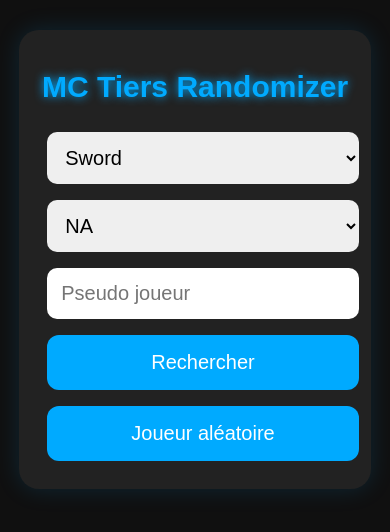
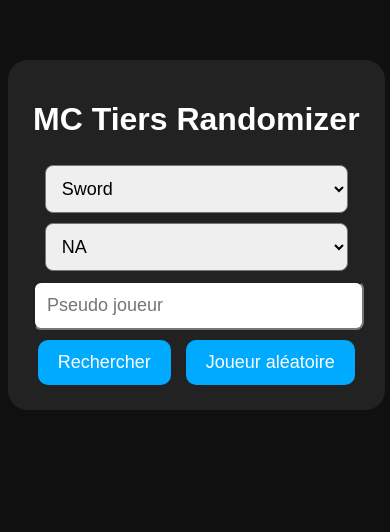
Before and after one commit to knockbacktwo/mctiers_randomizer, a Flask app: page / in a window 390 px wide. Shown: the top 532 px of the page. Run offline with Flask 3, Linux system fonts and the light colour scheme.

Commit message:
Update style.css

```diff
--- a/static/style.css
+++ b/static/style.css
@@ -1,351 +1,204 @@
-/* =========================
-   GLOBAL
-========================= */
-
-* {
-    box-sizing: border-box;
-}
-
-
 body {
 
-    background: #101010;
-    color: white;
+    background:#101010;
 
-    font-family: Arial, Helvetica, sans-serif;
+    color:white;
 
-    text-align: center;
+    font-family:Arial, sans-serif;
 
-    margin: 0;
-    padding: 0;
-
-}
-
-
-/* =========================
-   CONTAINER
-========================= */
-
-.container {
-
-    width: 90%;
-    max-width: 450px;
-
-    margin: 60px auto;
-
-    background: #222;
-
-    padding: 30px;
-
-    border-radius: 20px;
-
-    box-shadow:
-        0 0 25px rgba(0,170,255,0.15);
-
-    animation: fadeContainer 0.6s ease;
-
-}
-
-
-@keyframes fadeContainer {
-
-    from {
-
-        opacity: 0;
-        transform: translateY(-30px);
-
-    }
-
-
-    to {
-
-        opacity: 1;
-        transform: translateY(0);
-
-    }
-
-}
-
-
-/* =========================
-   TITRE
-========================= */
-
-h1 {
-
-    font-size: 36px;
-
-    color: #00aaff;
-
-    text-shadow:
-        0 0 10px #00aaff;
-
-}
-
-
-/* =========================
-   FORMULAIRE
-========================= */
-
-input,
-select {
-
-    width: 90%;
-
-    padding: 12px;
-
-    margin: 8px;
-
-    border-radius: 10px;
-
-    border: none;
-
-    font-size: 16px;
-
-}
-
-
-input:focus,
-select:focus {
-
-    outline: 2px solid #00aaff;
+    text-align:center;
 
 }
 
 
 
-/* =========================
-   BOUTONS
-========================= */
 
-button {
+.container {
 
-    padding: 14px 25px;
+    width:90%;
 
-    margin: 8px;
+    max-width:420px;
 
+    margin:60px auto;
 
-    background: #00aaff;
+    background:#222;
 
-    color: white;
+    padding:30px;
 
-
-    border: none;
-
-    border-radius: 12px;
-
-
-    font-size: 18px;
-
-    cursor: pointer;
-
-
-    transition:
-        transform 0.2s,
-        background 0.2s,
-        box-shadow 0.2s;
-
-}
-
-
-button:hover {
-
-    background: #0088cc;
-
-
-    transform:
-        translateY(-4px)
-        scale(1.05);
-
-
-    box-shadow:
-
-        0 10px 25px
-        rgba(0,170,255,0.5);
+    border-radius:20px;
 
 }
 
 
 
-button:active {
 
-    transform: scale(0.92);
+h1 {
+
+    font-size:32px;
 
 }
 
 
 
-/* =========================
-   CARTE JOUEUR
-========================= */
 
 
-.player-card {
+button {
 
 
-    background:
+    padding:12px 20px;
 
-    linear-gradient(
-        145deg,
-        #16052d,
-        #080014
-    );
+    margin:5px;
 
+    background:#00aaff;
 
-    padding: 25px;
+    color:white;
 
+    border:none;
 
-    margin-top: 25px;
+    border-radius:10px;
 
+    cursor:pointer;
 
-    border-radius: 20px;
-
-
-    border:
-
-    2px solid #00aaff;
-
-
-    box-shadow:
-
-    0 0 20px
-    rgba(0,170,255,0.5);
-
-
-
-    animation:
-
-    playerAppear
-    0.7s ease;
+    transition:0.25s;
 
 
 }
 
 
 
-@keyframes playerAppear {
+button:hover {
 
 
-    from {
+    background:#0088cc;
 
+    transform:translateY(-3px);
 
-        opacity:0;
-
-
-        transform:
-
-        translateY(50px)
-        scale(0.8);
+    box-shadow:0 8px 20px rgba(0,170,255,.4);
 
 
 }
 
 
 
-    to {
 
+button:active {
 
-        opacity:1;
-
-
-        transform:
-
-        translateY(0)
-        scale(1);
-
-
-    }
+    transform:scale(.95);
 
 }
 
 
 
 
-.player-card:hover {
+
+input, select {
 
 
-    transform:
+    padding:12px;
 
-    scale(1.05);
+    margin:5px;
+
+    width:90%;
+
+    border-radius:8px;
+
+}
 
 
-    box-shadow:
 
-    0 0 40px
-    rgba(0,170,255,0.8);
+
+.card {
+
+
+    background:#0d0420;
+
+    padding:20px;
+
+    margin-top:25px;
+
+    border-radius:15px;
+
+    animation:fadeUp .6s ease;
 
 
 }
 
 
 
-/* =========================
-   IMAGES TIERS
-========================= */
 
 
-img {
 
-    max-width:100%;
+.player-name {
 
-    height:auto;
+
+    font-size:28px;
 
 }
 
 
 
-.player-card img {
 
 
-    width:80px;
+.player-head {
 
 
-    margin:10px;
+    width:100px;
 
+    height:100px;
 
-    animation:
+    image-rendering:pixelated;
 
-    iconFloat
-    2s infinite ease-in-out;
+    margin:15px;
+
+    border-radius:10px;
+
+    animation:headPop .5s ease;
 
 
 }
 
 
 
-@keyframes iconFloat {
 
 
-    0%,100% {
 
-        transform:translateY(0);
-
-    }
+.tier-box {
 
 
-    50% {
+    display:flex;
 
-        transform:translateY(-8px);
+    justify-content:center;
 
-    }
+    align-items:center;
+
+    gap:15px;
+
+    font-size:22px;
 
 }
 
 
 
-/* =========================
-   ERREURS
-========================= */
+
+
+.tier-icon {
+
+
+    width:60px;
+
+    height:60px;
+
+
+}
+
+
+
 
 
 .error {
 
 
-    color:#ff4444;
-
-
-    font-size:18px;
-
+    color:red;
 
     margin-top:20px;
 
@@ -354,120 +207,88 @@ img {
 
 
 
-/* =========================
-   MOBILE
-========================= */
 
 
-@media(max-width:600px) {
+
+
+@keyframes fadeUp {
+
+
+    from {
+
+        opacity:0;
+
+        transform:translateY(40px);
+
+    }
+
+
+    to {
+
+        opacity:1;
+
+        transform:translateY(0);
+
+    }
+
+
+}
+
+
+
+
+
+@keyframes headPop {
+
+
+    from {
+
+        opacity:0;
+
+        transform:scale(.3) rotate(-30deg);
+
+    }
+
+
+    to {
+
+        opacity:1;
+
+        transform:scale(1) rotate(0);
+
+    }
+
+
+}
+
+
+
+
+
+@media(max-width:600px){
 
 
     body {
 
         font-size:18px;
 
-        padding:10px;
+    }
+
+
+    .container {
+
+        width:90%;
+
+        padding:20px;
 
     }
 
 
+    button,input,select {
 
-    .container {
-
-
-        width:95%;
-
-
-        margin:20px auto;
-
-
-        padding:20px;
-
+        font-size:18px;
 
     }
 
 
-
-    h1 {
-
-
-        font-size:30px;
-
-
 }
-
-
-
-    input,
-    select,
-    button {
-
-
-        width:100%;
-
-
-        font-size:20px;
-
-
-        padding:14px;
-
-
-    }
-
-
-
-    button {
-
-
-        min-height:55px;
-
-
-    }
-
-
-
-    .player-card {
-
-
-        width:100%;
-
-
-        padding:20px;
-
-
-    }
-      .tier-icon {
-
-    width: 80px;
-    height: 80px;
-
-    display: block;
-    margin: 20px auto;
-
-    animation: pop 0.5s ease;
-
-}
-
-
-@keyframes pop {
-
-    from {
-
-        opacity: 0;
-        transform: scale(0.3) rotate(-20deg);
-
-    }
-
-
-    to {
-
-        opacity: 1;
-        transform: scale(1) rotate(0deg);
-
-    }
-
-}
-
-
-
-}
```
Lines whose indentation alone changed are shown as unchanged.
